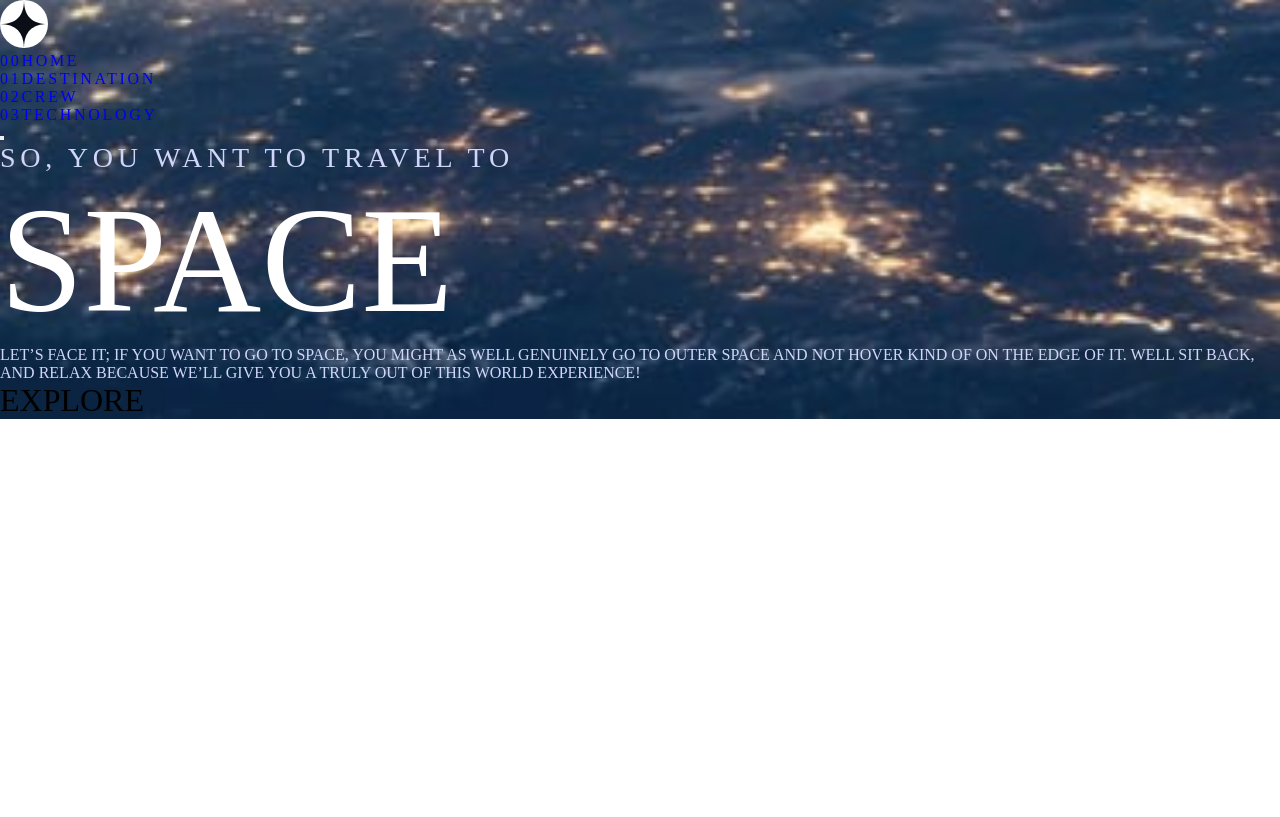
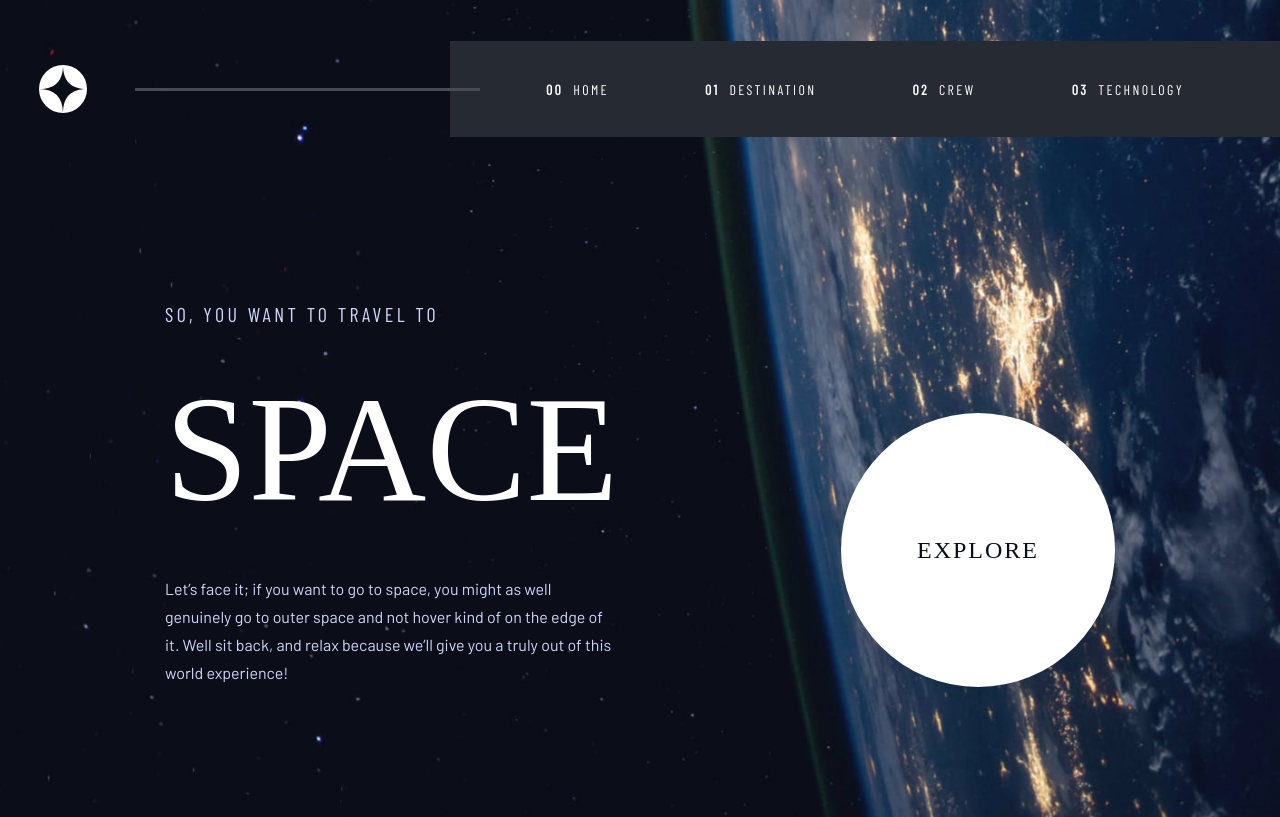
Before and after one commit to shantam8/fm_46space-tourism, a plain HTML site: page index.html in a window 1280 px wide. Drawn offline with nearby package versions, Linux system fonts and the light colour scheme; a web font is replaced by a local one.

Commit message:
home done all sizes

```diff
--- /dev/null
+++ b/css/home.css
@@ -0,0 +1,71 @@
+body {
+  background-image: url("../assets/home/background-home-mobile.jpg");
+}
+.home__content {
+  margin: 0 auto;
+  width: 90%;
+  max-width: 327px;
+  height: 90vh;
+  display: flex;
+  flex-direction: column;
+  justify-content: space-around;
+  align-items: center;
+  text-align: center;
+}
+
+.home__content h1 {
+  margin-top: 37px;
+  margin-bottom: 40px;
+}
+
+.home__content__button {
+  width: 150px;
+  height: 150px;
+  display: flex;
+  justify-content: center;
+  align-items: center;
+  border-radius: 50%;
+  background-color: var(--color-white);
+}
+
+@media screen and (min-width: 48rem) {
+  body {
+    background-image: url("../assets/home/background-home-tablet.jpg");
+  }
+
+  .home__content {
+    max-width: 444px;
+    height: 91vh;
+  }
+
+  .home__content__button {
+    width: 242px;
+    height: 242px;
+  }
+}
+
+@media screen and (min-width: 80rem) {
+  body {
+    background-image: url("../assets/home/background-home-desktop.jpg");
+  }
+
+  .home__content {
+    padding: 0 165px 130px 165px;
+    width: 100vw;
+    max-width: unset;
+    height: 85vh;
+    flex-direction: row;
+    align-items: end;
+    justify-content: space-between;
+  }
+
+  .home__content__text {
+    width: 450px;
+    text-align: left;
+  }
+
+  .home__content__button {
+    width: 274px;
+    height: 274px;
+  }
+}
--- a/css/main.css
+++ b/css/main.css
@@ -1,48 +1,56 @@
-@import url("https://fonts.googleapis.com/css2?family=Barlow+Condensed&family=Bellefair&display=swap");
+@import url("https://fonts.googleapis.com/css2?family=Barlow&family=Barlow+Condensed&family=Bellefair&display=swap");
 
 :root {
-  --font-barlow: "Barlow Condensed', sans-serif";
-  --font-bellefair: "Bellefair', serif";
+  --font-barlow: Barlow, sans-serif;
+  --font-barlow-cond: "Barlow Condensed", sans-serif;
+  --font-bellefair: Bellefair, serif;
 
   --color-dark: #0b0d17;
   --color-purple: #d0d6f9;
   --color-white: #ffffff;
+  --color-nav-bg: #262a33;
+  --color-line: #484b54;
 }
 
 * {
   margin: 0;
   padding: 0;
   box-sizing: border-box;
-  scroll-behavior: smooth;
 }
 
 h1 {
-  font-size: 150px;
+  font-size: 80px;
   color: var(--color-white);
 }
 
 h2 {
-  font-size: 100px;
+  font-size: 56px;
+  color: var(--color-white);
 }
 
 h3 {
-  font-size: 56px;
+  font-size: 24px;
+  color: var(--color-white);
 }
 
 h4,
 .btn__explore {
-  font-size: 32px;
+  font-size: 20px;
+  letter-spacing: 1.25px;
+  color: var(--color-dark);
 }
 
 h5 {
-  font-size: 28px;
-  letter-spacing: 4.75px;
+  font-size: 16px;
+  letter-spacing: 2.7px;
   color: var(--color-purple);
 }
 
-p {
+.p__text {
   font-family: var(--font-barlow);
+  font-size: 15px;
   font-weight: 400;
+  line-height: 25px;
   color: var(--color-purple);
 }
 
@@ -52,12 +60,19 @@ p {
 
 .p__subheading2 {
   font-size: 14px;
-  letter-spacing: 2.35px;
+  letter-spacing: 2.36px;
+}
+
+.p__tabs {
+  font-size: 14px;
+  letter-spacing: 2.36;
+  color: var(--color-purple);
 }
 
 a {
   font-size: 16px;
   letter-spacing: 2.7px;
+  color: var(--color-white);
   text-decoration: none;
 }
 
@@ -73,19 +88,86 @@ h4,
 }
 
 h5,
-p,
 .p__subheading2,
 a {
-  font-family: var(--font-barlow);
+  font-family: var(--font-barlow-cond);
   font-weight: 400;
   text-transform: uppercase;
 }
 
+body {
+  background-position: center;
+  background-repeat: no-repeat;
+  background-size: cover;
+  overflow: hidden;
+}
 
-body{
-    background-image: url("../assets/home/background-home-mobile.jpg");
-    background-repeat: no-repeat;
-    background-position: bottom;
-    background-size: cover;
+@media screen and (min-width: 48rem) {
+  h1 {
+    font-size: 150px;
+  }
 
+  h2 {
+    font-size: 80px;
+  }
+
+  h3 {
+    font-size: 40px;
+  }
+
+  h4,
+  .btn__explore {
+    font-size: 24px;
+    letter-spacing: 2px;
+  }
+
+  h5 {
+    font-size: 20px;
+    letter-spacing: 3.38px;
+  }
+
+  .p__text {
+    font-size: 16px;
+    line-height: 28px;
+  }
+
+  .p__tabs {
+    font-size: 16px;
+    letter-spacing: 2.7;
+  }
+
+  a {
+    font-size: 14px;
+    letter-spacing: 2.36px;
+  }
 }
+
+@media screen and (min-width: 90rem) {
+  h2 {
+    font-size: 100px;
+  }
+
+  h3 {
+    font-size: 56px;
+  }
+
+  h4,
+  .btn__explore {
+    font-size: 32px;
+  }
+
+  h5 {
+    font-size: 28px;
+    letter-spacing: 4.75px;
+  }
+
+  .p__text {
+    font-size: 18px;
+    line-height: 32px;
+  }
+
+  a {
+    font-size: 16px;
+    letter-spacing: 2.7px;
+  }
+}
--- /dev/null
+++ b/css/nav.css
@@ -0,0 +1,143 @@
+.header__content {
+  margin: 0 1rem;
+  height: 10vh;
+  display: flex;
+  justify-content: space-between;
+  align-items: center;
+}
+
+.header__content__logo {
+  width: 40px;
+  height: 40px;
+}
+
+.header__content__logo img {
+  width: 100%;
+  object-fit: contain;
+}
+
+.nav__content ul {
+  position: fixed;
+  width: 254px;
+  height: 100vh;
+  top: 0;
+  right: 0;
+  padding-top: 7.625rem;
+  padding-left: 2rem;
+  display: flex;
+  flex-direction: column;
+  background-color: rgba(255, 255, 255, 0.2);
+  backdrop-filter: blur(5px);
+  transform: translateX(100%);
+  transition: transform 0.2s ease-in-out;
+}
+
+.nav__content.open-menu ul {
+  transform: translateX(0%);
+}
+
+.nav__content li {
+  margin-bottom: 36px;
+  height: 31px;
+  display: flex;
+  align-items: center;
+  list-style: none;
+}
+.nav__content li:hover {
+  border-right: 4px solid var(--color-white);
+}
+
+.nav__content span {
+  margin-right: 10px;
+  font-weight: bold;
+}
+
+.header__content__btn-toggle {
+  width: 24px;
+  height: 21px;
+  border: 0;
+  background-color: transparent;
+  background-position: center;
+  background-image: url("../assets/shared/icon-hamburger.svg");
+  background-repeat: no-repeat;
+  background-size: contain;
+  z-index: 50;
+}
+
+.header__content__btn-toggle:hover {
+  cursor: pointer;
+}
+
+@media screen and (min-width: 48rem) {
+  .header__content {
+    margin: 0;
+    margin-left: 39px;
+    height: 96px;
+  }
+
+  .header__content__logo {
+    width: 48px;
+    height: 48px;
+  }
+
+  .nav__content ul {
+    position: relative;
+    width: 450px;
+    height: 96px;
+    padding: 0;
+    flex-direction: row;
+    justify-content: space-evenly;
+    align-items: center;
+    background-color: var(--color-nav-bg);
+    transform: unset;
+  }
+
+  .nav__content li {
+    position: relative;
+    margin-bottom: 0;
+    height: 100%;
+  }
+
+  .nav__content li:hover {
+    border-right: none;
+  }
+
+  .nav__content li:hover ::after {
+    position: absolute;
+    content: "";
+    inset: 0;
+    border-bottom: 3px solid var(--color-white);
+  }
+
+  .nav__content span {
+    display: none;
+  }
+
+  .header__content__btn-toggle {
+    display: none;
+  }
+}
+
+@media screen and (min-width: 80rem) {
+  .header__content {
+    position: relative;
+    margin-top: 41px;
+  }
+
+  .header__content::after {
+    position: absolute;
+    content: "";
+    height: 3px;
+    left: 6rem;
+    right: 50rem;
+    background-color: var(--color-line);
+  }
+
+  .nav__content ul {
+    width: 830px;
+  }
+
+  .nav__content span {
+    display: inline;
+  }
+}
--- a/index.html
+++ b/index.html
@@ -12,6 +12,9 @@
       href="./assets/favicon-32x32.png"
     />
     <link rel="stylesheet" href="./css/main.css" />
+    <link rel="stylesheet" href="./css/nav.css" />
+    <link rel="stylesheet" href="./css/home.css" />
+    <script src="./main.js" defer></script>
   </head>
   <body>
     <header>
@@ -19,39 +22,44 @@
         <div class="header__content__logo">
           <img src="./assets/shared/logo.svg" alt="logo" />
         </div>
-
-        <div class="header__content__line"></div>
-
         <nav class="nav__content">
           <ul>
             <li>
               <a href="./home.html"
-                ><span class="nav__content__link-number">00</span>Home</a
+                ><span class="nav__content__link-number" aria-hidden="true"
+                  >00</span
+                >Home</a
               >
             </li>
             <li>
               <a href="./pages/destination.html"
-                ><span class="nav__content__link-number">01</span>Destination</a
+                ><span class="nav__content__link-number" aria-hidden="true"
+                  >01</span
+                >Destination</a
               >
             </li>
             <li>
               <a href="./pages/crew.html"
-                ><span class="nav__content__link-number">02</span>Crew</a
+                ><span class="nav__content__link-number" aria-hidden="true"
+                  >02</span
+                >Crew</a
               >
             </li>
             <li>
               <a href="./pages/technology.html"
-                ><span class="nav__content__link-number">03</span>Technology</a
+                ><span class="nav__content__link-number" aria-hidden="true"
+                  >03</span
+                >Technology</a
               >
             </li>
           </ul>
-
-          <button
-            type="button"
-            class="nav__content__btn-toggle"
-            aria-label="toggle mobile menu"
-          ></button>
         </nav>
+        <button
+          type="button"
+          id="btn-toggle-mobile-menu"
+          class="header__content__btn-toggle"
+          aria-label="toggle mobile menu"
+        ></button>
       </div>
     </header>
 
@@ -60,15 +68,13 @@
         <div class="home__content__text">
           <h5>So, you want to travel to</h5>
           <h1>Space</h1>
-
-          <p>
+          <p class="p__text">
             Let’s face it; if you want to go to space, you might as well
             genuinely go to outer space and not hover kind of on the edge of it.
             Well sit back, and relax because we’ll give you a truly out of this
             world experience!
           </p>
         </div>
-
         <div class="home__content__button btn__explore">Explore</div>
       </div>
     </main>
--- /dev/null
+++ b/main.js
@@ -0,0 +1,12 @@
+let btnToggleMobileMenu = document.querySelector("#btn-toggle-mobile-menu");
+let navbar = document.querySelector(".nav__content");
+
+function handleMobileMenu(event) {
+  navbar.classList.toggle("open-menu");
+}
+
+function init() {
+  btnToggleMobileMenu.addEventListener("click", handleMobileMenu);
+}
+
+init();
```
